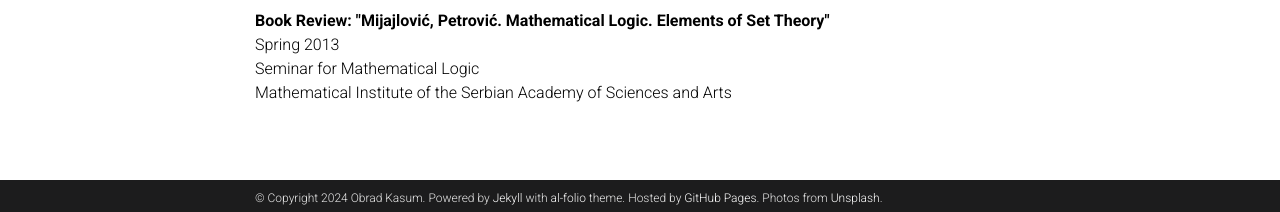
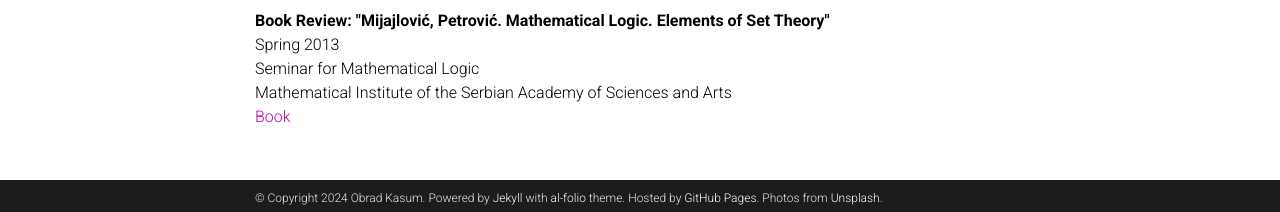
Before and after one commit to obradkasum/obradkasum.github.io, a Jekyll site: the page built from _pages/talks.md, in a window 1280 px wide and 900 px high, scrolled down 883 px. Shown: the part 685-897 px from the top of the window. Built offline with Jekyll 4.4.1, drawn with Linux system fonts in a browser that asks for light colours; comment, search, counter and statistics services are not loaded; a style sheet for code colours, icons or effects is not loaded.

Commit message:
Update talks.md

```diff
--- a/_pages/talks.md
+++ b/_pages/talks.md
@@ -76,5 +76,6 @@ nav_order: 2
 <dt>Book Review: "Mijajlović, Petrović. Mathematical Logic. Elements of Set Theory"</dt>
 <dd>Spring 2013<br>
     Seminar for Mathematical Logic<br>
-    Mathematical Institute of the Serbian Academy of Sciences and Arts</dd>
+    Mathematical Institute of the Serbian Academy of Sciences and Arts<br>
+    <a href = "https://www.knjizara.zavod.co.rs/matematicka-logika-elemen-teo">Book</a></dd>
 </dl>
```
